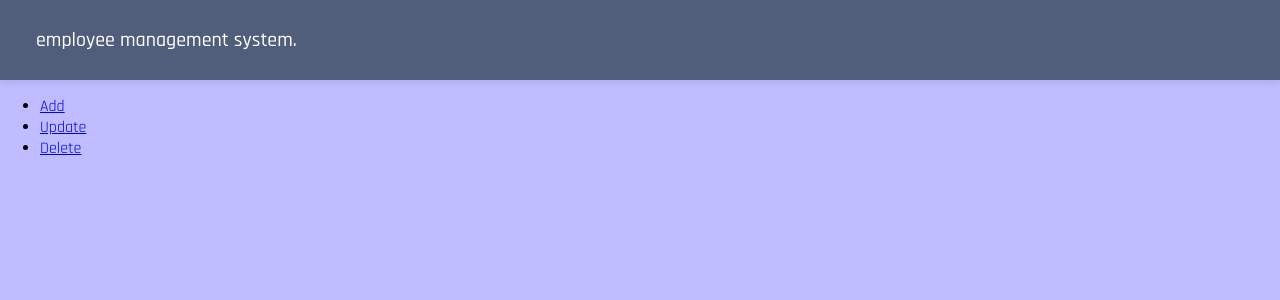
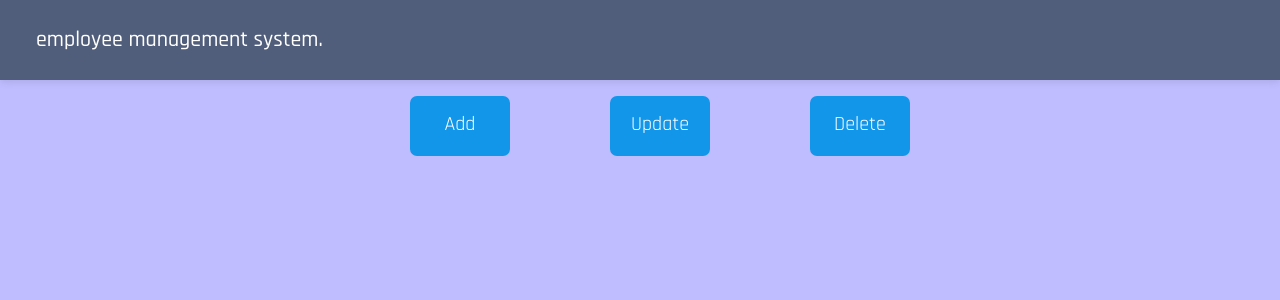
Before and after one commit to Bimesh13/employee-management-system, a React (Create React App) app: page /home in a window 1280 px wide. Shown: the top 300 px of the page. Built offline with nearby package versions, Linux system fonts and the light colour scheme.

Commit message:
Links to different menu styled.

```diff
--- a/src/index.css
+++ b/src/index.css
@@ -20,7 +20,7 @@ nav {
 }
 
 .logo-text {
-  font-size: 20px;
+  font-size: 22px;
   font-weight: 500;
 }
 /* header css ends here */
@@ -56,3 +56,27 @@ nav {
   font-weight: 400;
 }
 /* login page css ends here */
+
+/* menu tab css starts here */
+.menu-tab {
+  list-style: none;
+  display: flex;
+  justify-content: center;
+  gap: 100px;
+}
+
+.link-tag {
+  text-decoration: none;
+}
+
+.link-element {
+  font-size: 20px;
+  background-color: #1196e9;
+  color: white;
+  width: 100px;
+  height: 60px;
+  text-align: center;
+  padding-top: 15px;
+  border-radius: 7px;
+}
+/* menu tab css ends here */
```
